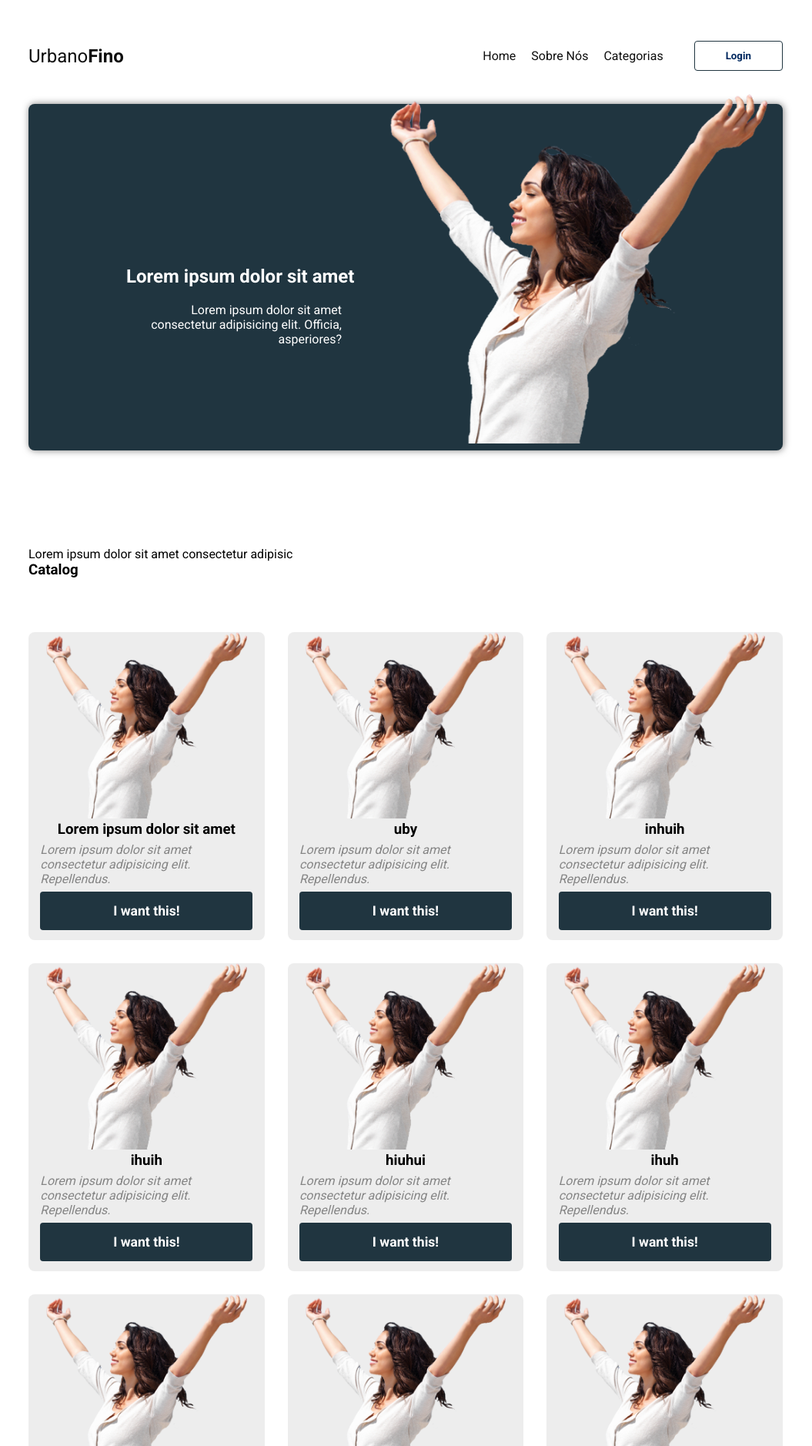
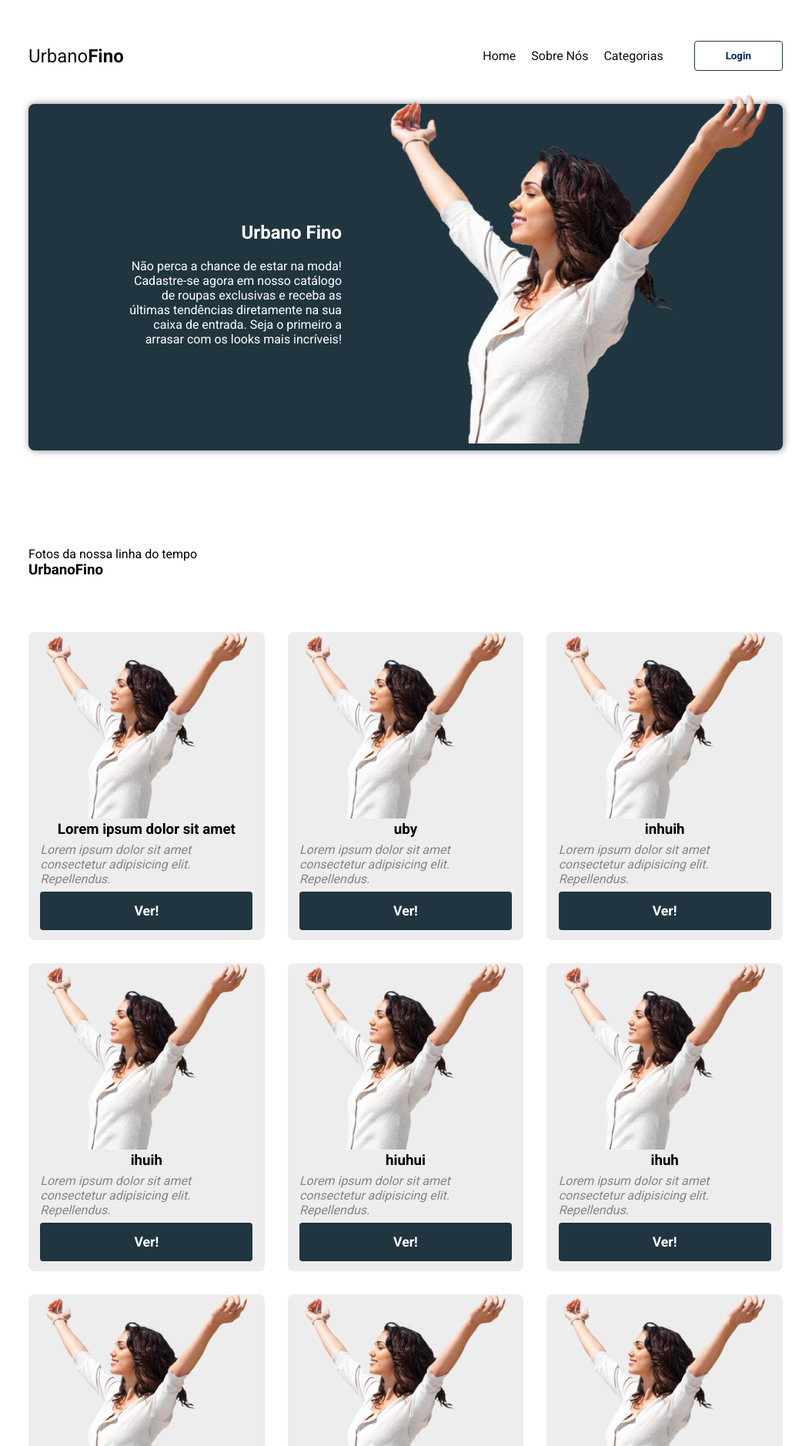
Before and after one commit to NathaliaFT/TCC_Vestuario, a Django app: page / in a window 1280 px wide. Shown: the top 1878 px of the page at 77% size, without its empty margins (113-1168 px from the left). Run offline with Django 4.2, Linux system fonts and the light colour scheme.

Commit message:
criação do  about.html

```diff
--- a/tcc/setup/sitecatalogo/templates/index.html
+++ b/tcc/setup/sitecatalogo/templates/index.html
@@ -4,47 +4,9 @@
 {% include 'partials/header.html' %}
 {% include 'partials/banner.html' %}
 
-    <section class="catalog" id="catalog">
-      <div class="content">
-        <div class="title-wrapper-catalog">
-          <p>Lorem ipsum dolor sit amet consectetur adipisic</p>
-          <h3>Catalog</h3>
-        </div>
-        <div class="filter-card">
-
-        </div>
         {% include 'partials/card.html' %}
 
-              <button type="button">I want this!</button>
-            </div>
-          </div>
-        </div>
-      </div>
-    </section>
-
-    <section class="about" id="about">
-      <div class="content">
-        <div class="title-wrapper-about">
-          <p>Know about us</p>
-          <h3>About</h3>
-        </div>
-        <div class="about-content">
-          <div class="left">
-            <img src="" alt="About" />
-          </div>
-          <div class="right">
-            <h3>Join technology and mobility</h3>
-            <p>
-              Bem-vindo à Urbano Fino, sua loja de moda urbana e sofisticada. Na Urbano Fino,
-              acreditamos que a moda é uma expressão pessoal. Oferecemos roupas e acessórios cuidadosamente
-              selecionados para ajudá-lo a criar seu próprio estilo. Nosso compromisso é fornecer qualidade,
-              estilo e acessibilidade em cada peça. Além disso, valorizamos a sustentabilidade em nossa jornada na moda.
-              Explore nosso catálogo e destaque-se na multidão com a Urbano Fino.
-            </p>
-          </div>
-        </div>
-      </div>
-    </section>
+        {% include 'partials/about.html' %}
 
 
       {% include 'partials/footer.html' %}
--- /dev/null
+++ b/tcc/setup/sitecatalogo/templates/partials/about.html
@@ -0,0 +1,24 @@
+{% load static %}
+<section class="about" id="about">
+    <div class="content">
+      <div class="title-wrapper-about">
+        <p>Know about us</p>
+        <h3>About</h3>
+      </div>
+      <div class="about-content">
+        <div class="left">
+          <img src="" alt="About" />
+        </div>
+        <div class="right">
+          <h3>Sobre Nós</h3>
+          <p>
+            Bem-vindo à Urbano Fino, sua loja de moda urbana e sofisticada. Na Urbano Fino,
+            acreditamos que a moda é uma expressão pessoal. Oferecemos roupas e acessórios cuidadosamente
+            selecionados para ajudá-lo a criar seu próprio estilo. Nosso compromisso é fornecer qualidade,
+            estilo e acessibilidade em cada peça. Além disso, valorizamos a sustentabilidade em nossa jornada na moda.
+            Explore nosso catálogo e destaque-se na multidão com a Urbano Fino.
+          </p>
+        </div>
+      </div>
+    </div>
+  </section>
--- a/tcc/setup/sitecatalogo/templates/partials/banner.html
+++ b/tcc/setup/sitecatalogo/templates/partials/banner.html
@@ -1,10 +1,9 @@
 {% load static  %}
 <div class="header-block">
     <div class="text">
-      <h2>Lorem ipsum dolor sit amet</h2>
+      <h2>Urbano Fino</h2>
       <p>
-        Lorem ipsum dolor sit amet consectetur adipisicing elit. Officia,
-        asperiores?
+        Não perca a chance de estar na moda! Cadastre-se agora em nosso catálogo de roupas exclusivas e receba as últimas tendências diretamente na sua caixa de entrada. Seja o primeiro a arrasar com os looks mais incríveis!
       </p>
     </div>
     <img src='{% static "assets/img/felicidade.png" %}' alt="feliz" />
--- a/tcc/setup/sitecatalogo/templates/partials/card.html
+++ b/tcc/setup/sitecatalogo/templates/partials/card.html
@@ -1,4 +1,14 @@
 {% load static %}
+
+<section class="catalog" id="catalog">
+  <div class="content">
+    <div class="title-wrapper-catalog">
+      <p>Fotos da nossa linha do tempo</p>
+      <h3>UrbanoFino</h3>
+    </div>
+    <div class="filter-card">
+
+    </div>
 <div class="card-wrapper">
     <div class="card-item">
       <img src='{% static "assets/img/felicidade.png" %}' alt="feliz" />
@@ -8,7 +18,7 @@
           Lorem ipsum dolor sit amet consectetur adipisicing elit.
           Repellendus.
         </p>
-        <button type="button">I want this!</button>
+        <button type="button">Ver!</button>
       </div>
     </div>
     <div class="card-item">
@@ -19,7 +29,7 @@
           Lorem ipsum dolor sit amet consectetur adipisicing elit.
           Repellendus.
         </p>
-        <button type="button">I want this!</button>
+        <button type="button">Ver!</button>
       </div>
     </div>
     <div class="card-item">
@@ -30,7 +40,7 @@
           Lorem ipsum dolor sit amet consectetur adipisicing elit.
           Repellendus.
         </p>
-        <button type="button">I want this!</button>
+        <button type="button">Ver!</button>
       </div>
     </div>
     <div class="card-item">
@@ -41,7 +51,7 @@
           Lorem ipsum dolor sit amet consectetur adipisicing elit.
           Repellendus.
         </p>
-        <button type="button">I want this!</button>
+        <button type="button">Ver!</button>
       </div>
     </div>
     <div class="card-item">
@@ -52,7 +62,7 @@
           Lorem ipsum dolor sit amet consectetur adipisicing elit.
           Repellendus.
         </p>
-        <button type="button">I want this!</button>
+        <button type="button">Ver!</button>
       </div>
     </div>
     <div class="card-item">
@@ -63,7 +73,7 @@
           Lorem ipsum dolor sit amet consectetur adipisicing elit.
           Repellendus.
         </p>
-        <button type="button">I want this!</button>
+        <button type="button">Ver!</button>
       </div>
     </div>
     <div class="card-item">
@@ -74,7 +84,7 @@
           Lorem ipsum dolor sit amet consectetur adipisicing elit.
           Repellendus.
         </p>
-        <button type="button">I want this!</button>
+        <button type="button">Ver!</button>
       </div>
     </div>
     <div class="card-item">
@@ -85,7 +95,7 @@
           Lorem ipsum dolor sit amet consectetur adipisicing elit.
           Repellendus.
         </p>
-        <button type="button">I want this!</button>
+        <button type="button">Ver!</button>
       </div>
     </div>
     <div class="card-item">
@@ -96,3 +106,9 @@
           Lorem ipsum dolor sit amet consectetur adipisicing elit.
           Repellendus.
         </p>
+        <button type="button">Ver!</button>
+      </div>
+    </div>
+  </div>
+</div>
+</section>
--- a/tcc/setup/sitecatalogo/templates/partials/header.html
+++ b/tcc/setup/sitecatalogo/templates/partials/header.html
@@ -6,8 +6,8 @@
           <p class="brand">Urbano<strong>Fino</strong></p>
 
           <ul>
-            <li><a href={% url 'index' %} class="active" ,"#catalog">Home</a></li>
-            <li><a href={% url 'index' %} class="active" ,"#about">Sobre Nós</a></li>
+            <li><a href={% url 'index' %} class="active">Home</a></li>
+            <li><a href={% url 'index' %} class="active"><a href ="#about">Sobre Nós</a></li>
             <li><a href={% url 'categoria' %} class="active">Categorias</a></li>
             <button >Login</button>
           </ul>
--- a/tcc/setup/sitecatalogo/urls.py
+++ b/tcc/setup/sitecatalogo/urls.py
@@ -3,6 +3,7 @@ from . import views
 
 urlpatterns = [
     path("", views.index, name="index"),
+    path("index", views.index, name="index"),
     path("registro", views.registro_usuario, name="registro"),
     path("catalogo_usuario", views.catalogo, name="catalogo_usuario"),
     path("user_login", views.user_login, name="user_login"),
```
Also changed, not shown: tcc/setup/sitecatalogo/templates/categoria.html (added, +10 -0 lines).
